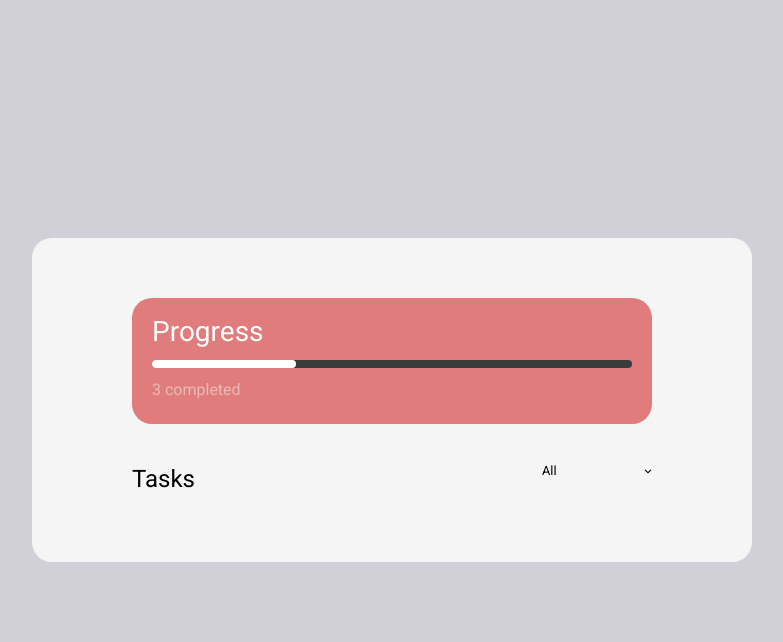
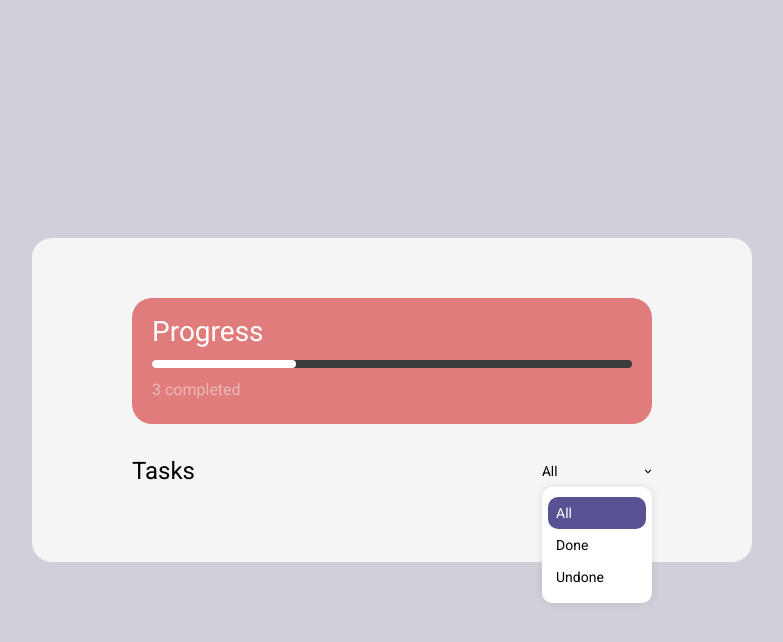
Before and after one commit to rinn-dev/todo-app, a React (Vite) app: page / in a window 1280 px wide. Both pictures are taken after a click on the button "All". Shown: the top 642 px of the page, without its empty margins (248-1031 px from the left). Built offline with nearby package versions, Linux system fonts and the light colour scheme.

Commit message:
feat: select box added

```diff
--- a/package.json
+++ b/package.json
@@ -13,6 +13,7 @@
   },
   "dependencies": {
     "@fontsource/roboto": "^5.0.8",
+    "classnames": "^2.5.1",
     "json-server": "1.0.0-alpha.23",
     "react": "^18.2.0",
     "react-dom": "^18.2.0",
--- a/src/components/select/Select.tsx
+++ b/src/components/select/Select.tsx
@@ -1,23 +1,63 @@
-import type { FC } from 'react';
+import { useState, type FC, Dispatch, SetStateAction } from 'react';
+import classnames from 'classnames';
 import ChevronDown from '../../icons/chevron-down.svg';
+import { RenderIf } from '../utils/RenderIf';
 import './styles.scss';
 
 export interface SelectOption {
   title: string;
   value: string;
+  id: number;
 }
 
 interface SelectProps {
   options: SelectOption[];
+  value?: string;
+  onChange: Dispatch<SetStateAction<string>>;
+  placeholder?: string;
 }
 
-export const Select: FC<SelectProps> = () => {
+export const Select: FC<SelectProps> = ({
+  value,
+  placeholder,
+  options,
+  onChange,
+}) => {
+  const [isOpen, setIsOpen] = useState<boolean>(false);
+
   return (
     <div className="select">
-      <button className="select__trigger">
-        <span>All</span>
+      <button
+        type="button"
+        onClick={() => setIsOpen(!isOpen)}
+        className="select__trigger"
+      >
+        <span>{value ?? placeholder ?? 'Select'}</span>
         <img src={ChevronDown} alt="chevron down" />
       </button>
+      <RenderIf condition={isOpen}>
+        <div className="select__list">
+          {options.map((option) => {
+            const { title, value: optionValue, id } = option;
+            const isActive = optionValue === value;
+
+            return (
+              <button
+                key={id}
+                onClick={() => {
+                  onChange(optionValue);
+                  setIsOpen(false);
+                }}
+                className={classnames('select__list__item', {
+                  'select__list__active-item': isActive,
+                })}
+              >
+                {title}
+              </button>
+            );
+          })}
+        </div>
+      </RenderIf>
     </div>
   );
 };
--- a/src/components/select/styles.scss
+++ b/src/components/select/styles.scss
@@ -1,8 +1,11 @@
+@use 'src/styles/colors' as *;
+
 .select {
+  position: relative;
+
   &__trigger {
     width: 110px;
     height: 30px;
-    margin-bottom: 16px;
 
     display: flex;
     justify-content: space-between;
@@ -11,12 +14,65 @@
     border: 0px;
     background: none;
 
-    font-size: 0.8rem;
+    font-size: 0.85rem;
     line-height: 1rem;
+
+    & > span {
+      text-transform: capitalize;
+    }
+
+    &:hover {
+      cursor: pointer;
+    }
+
   }
 
-  &__trigger:hover {
-    cursor: pointer;
+  &__list {
+    position: absolute;
+    box-shadow: 0px 0px 8px 0px #0000001A;
+    top: 104%;
+    left: 0px;
+    width: 100%;
+    border-radius: 10px;
+    padding: 10px 6px;
+    background-color: $white;
+
+    &__item {
+      width: 100%;
+      text-align: left;
+      display: block;
+      border: none;
+      font-size: 0.875rem;
+      line-height: 1rem;
+      padding: 8px;
+      border-radius: 10px;
+      background-color: transparent;
+
+      &:hover {
+        cursor: pointer;
+      }
+    }
+
+    &__active-item {
+      background-color: $indigo;
+      color: $white;
+    }
   }
 
+  @media screen and (max-width: 480px) {
+    &__trigger {
+      font-size: 0.75rem;
+      line-height: 0.825rem;
+    }
+
+    &__list {
+      border-radius: 8px;
+
+      &__item {
+        font-size: 0.75rem;
+        line-height: 0.825rem;
+        border-radius: 8px;
+      }
+    }
+  }
 }
--- a/src/components/tasks/Tasks.tsx
+++ b/src/components/tasks/Tasks.tsx
@@ -1,4 +1,4 @@
-import type { FC } from 'react';
+import { useState, type FC } from 'react';
 import './styles.scss';
 import { Select } from '../select/Select';
 import { taskStatuses } from '../../constants/tasks-status';
@@ -6,11 +6,17 @@ import { taskStatuses } from '../../constants/tasks-status';
 interface TasksProps {}
 
 export const Tasks: FC<TasksProps> = () => {
+  const [filterStatus, setFilterStatus] = useState<string>('all');
+
   return (
     <div className="tasks">
       <div className="tasks__header">
         <h2>Tasks</h2>
-        <Select options={taskStatuses} />
+        <Select
+          options={taskStatuses}
+          value={filterStatus}
+          onChange={setFilterStatus}
+        />
       </div>
     </div>
   );
--- a/src/components/tasks/TasksItem.tsx
+++ /dev/null
@@ -1,5 +0,0 @@
-import type { FC } from 'react';
-
-export const TasksItem: FC = () => {
-  return <></>;
-};
--- a/src/components/tasks/styles.scss
+++ b/src/components/tasks/styles.scss
@@ -3,11 +3,18 @@
     display: flex;
     justify-content: space-between;
     align-items: center;
+    margin-bottom: 16px;
 
     & > h2 {
       font-size: 1.5rem;
       line-height: 1.75rem;
       font-weight: 500;
     }
+
+    @media screen and (max-width: 480px) {
+      & > h2 {
+        font-size: 1.025rem;
+      }
+    }
   }
 }
--- /dev/null
+++ b/src/components/tasks/task.scss
@@ -0,0 +1,5 @@
+@use 'src/styles/colors' as *;
+
+.task {
+
+}
--- /dev/null
+++ b/src/components/utils/RenderIf.tsx
@@ -0,0 +1,10 @@
+import type { FC, ReactNode } from 'react';
+
+interface RenderIfProps {
+  condition: boolean;
+  children: ReactNode;
+}
+
+export const RenderIf: FC<RenderIfProps> = ({ condition, children }) => {
+  return condition ? <>{children}</> : null;
+};
--- a/src/constants/tasks-status.ts
+++ b/src/constants/tasks-status.ts
@@ -2,14 +2,17 @@ import { SelectOption } from '../components/select/Select';
 
 export const taskStatuses = [
   {
+    id: 1,
     title: 'All',
     value: 'all',
   },
   {
+    id: 2,
     title: 'Done',
     value: 'done',
   },
   {
+    id: 3,
     title: 'Undone',
     value: 'undone',
   },
--- a/src/styles/app.scss
+++ b/src/styles/app.scss
@@ -35,5 +35,9 @@
       padding: 16px;
       border-radius: 16px;
     }
+
+    &__progress {
+      margin-bottom: 20px;
+    }
   }
 }
```
Also changed, not shown: src/components/tasks/Task.tsx (added, +8 -0 lines), 1 other file (tests, documents, lock files or other folders).
